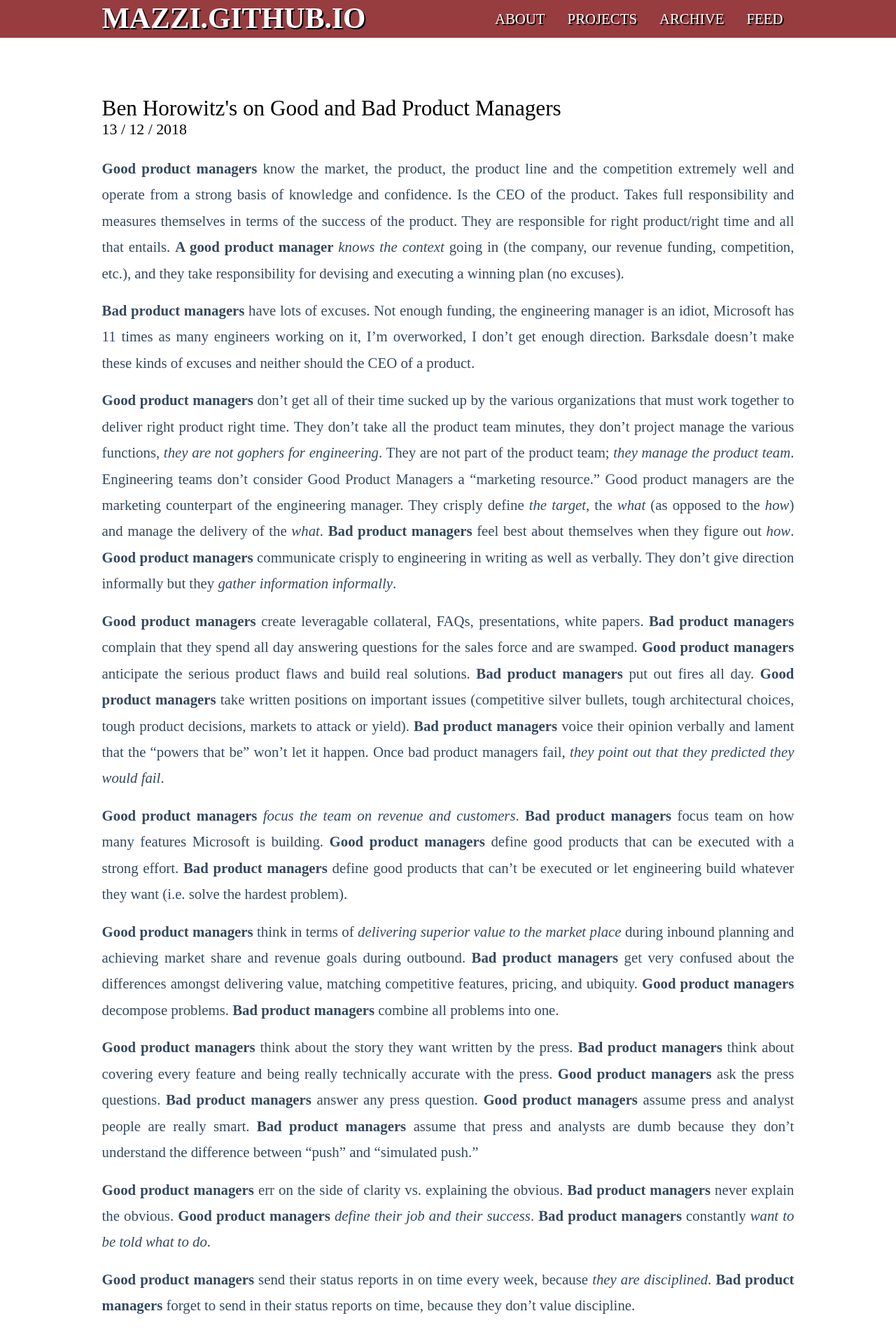
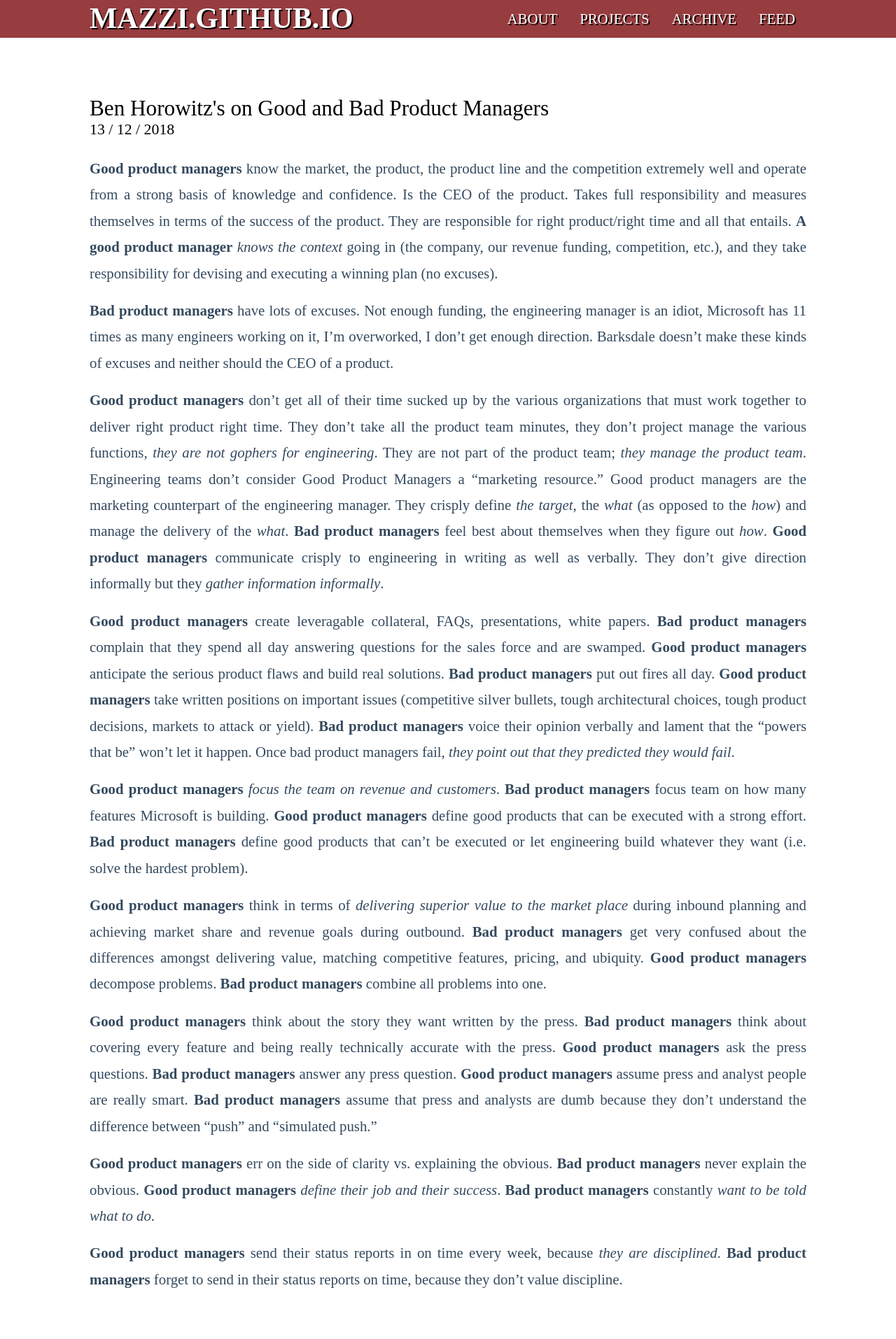
Before and after one commit to mazzi/mazzi.github.com, a Jekyll site: the page built from index.html, in a window 1280 px wide. Shown: the top 1914 px of the page at 70% size. Built offline with Jekyll 4.4.1, drawn with Linux system fonts in a browser that asks for light colours; the list of posts is cut into pages by our own code.

Commit message:
em versus porcentage

```diff
--- a/styles/screen.css
+++ b/styles/screen.css
@@ -29,7 +29,7 @@ div#top {
 	font-size: 1em;
 	line-height: 2em;
 	text-transform: uppercase;
-	padding: 0 7em 0 7em;
+	padding: 0 10% 0 10%;
 }
 
 div#top a {
@@ -79,7 +79,7 @@ div#top ul#menu li.feed a img {
 /******* Main ******/
 div#main {
 	background: #FFF;
-	padding: 0 7em 0 7em;
+	padding: 0 10% 0 10%;
 	margin:auto;
 }
 
```
